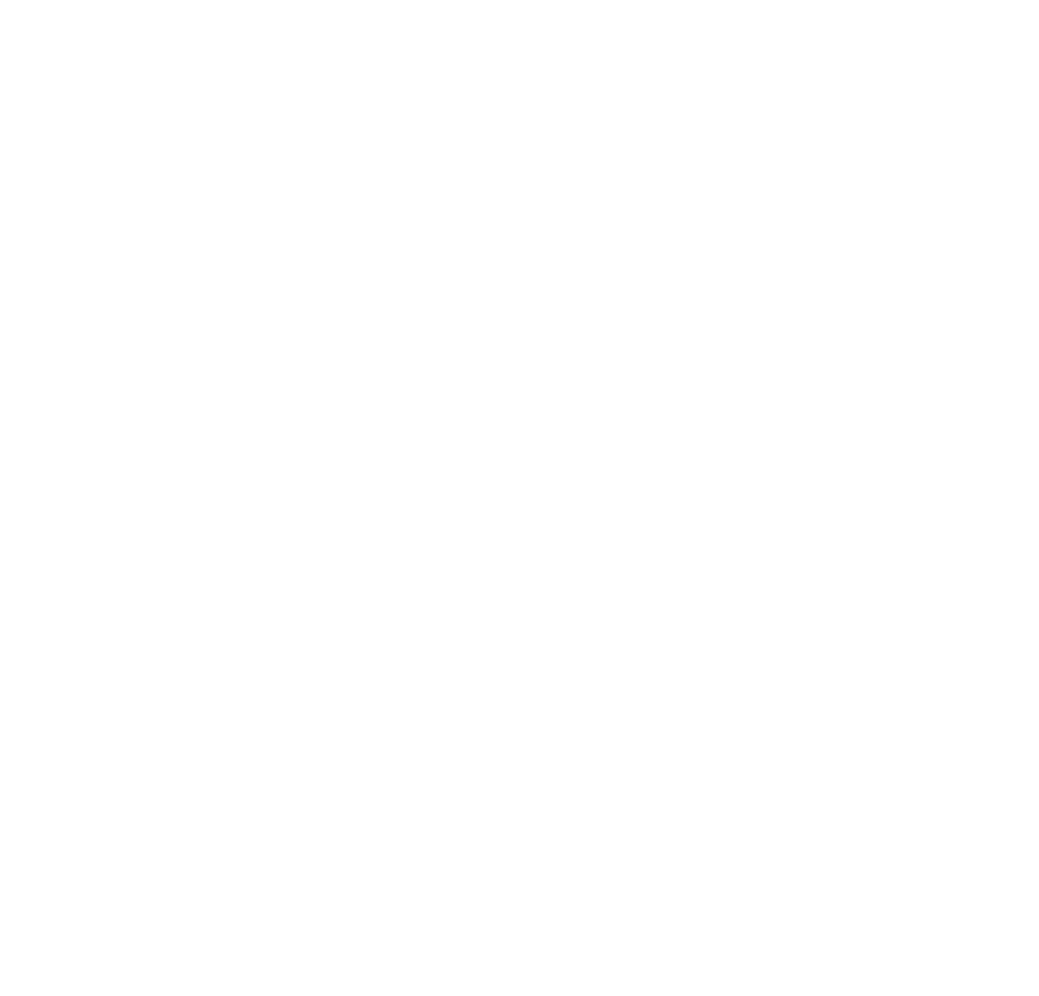
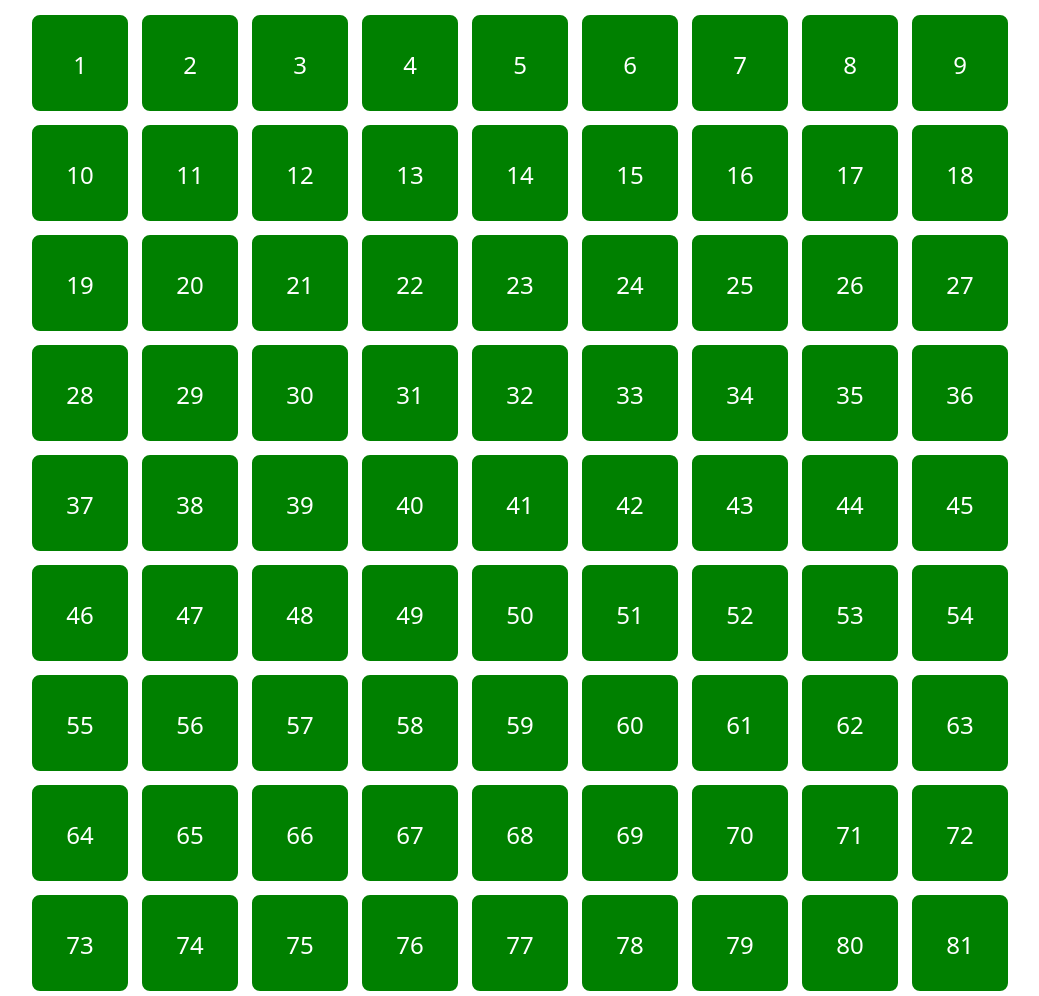
Before and after one commit to gabrielebaglioni/js-fizzbuzzdom, a plain HTML site: page index.html in a window 1280 px wide. Shown: the top 996 px of the page, without its empty margins (89-1128 px from the left). Before the commit the page ends 800 px from the top, so only its background shows below. Drawn offline with nearby package versions, Linux system fonts and the light colour scheme.

Commit message:
first commmit

```diff
--- a/index.html
+++ b/index.html
@@ -6,8 +6,18 @@
    <meta name="viewport" content="width=device-width, initial-scale=1.0">
    <title>Document</title>
    <link rel="stylesheet" href="style.css">
+   <link href="https://cdn.jsdelivr.net/npm/bootstrap@5.1.3/dist/css/bootstrap.min.css" rel="stylesheet" integrity="sha384-1BmE4kWBq78iYhFldvKuhfTAU6auU8tT94WrHftjDbrCEXSU1oBoqyl2QvZ6jIW3" crossorigin="anonymous">
 </head>
 <body>
+   <div class="container">
+      <div class="row py-2">
+         <div class="col-12 col-5 col-3">
+            <ul class="list">
+
+            </ul>
+         </div>
+      </div>
+   </div>
    <script src="main.js"></script>
 </body>
 </html>
--- a/main.js
+++ b/main.js
@@ -0,0 +1,20 @@
+// Scrivi un programma che stampi in console i numeri da 1 a 100.
+
+// MILESTONE 1
+// Per i multipli di 3 stampi “Fizz” al posto del numero e per i multipli di 5 stampi Buzz.
+// Per i numeri che sono sia multipli di 3 che di 5 stampi FizzBuzz.
+
+// 1. Creo lista da 1 a 100
+// SE sono multipli di 3 E multippli di 5, stampo FizzBuzz
+// ALTRIMENTI SE sono solo multipli di 3 stampo Fizz
+// ALTRIMENTI SE sono solo multipli di 5 stampo Buzz
+// ALTRIMENTI stampo il numero
+const list = document.querySelector(".list");
+for (i = 1; i < 100; i++) {
+   //creo element lista
+   const element = document.createElement('li');
+   element.classList.add("item");
+   element.innerHTML = i;
+   list.append(element);
+   console.log(element)
+}
--- a/style.css
+++ b/style.css
@@ -3,3 +3,20 @@
    padding: 0;
    margin: 0;
 }
+.item {
+   width: 100px;
+   height: 100px;
+   background-color: green;
+   color: #fff;
+   text-align: center;
+   line-height: 100px;
+   font-size: 24px;
+   border: 2px solid #fff;
+   border-radius: 10px;
+   margin: 5px 5px;
+}
+.list{
+   list-style: none;
+   display: flex;
+   flex-wrap: wrap;
+}
```
Also changed, not shown: 1 other file.
